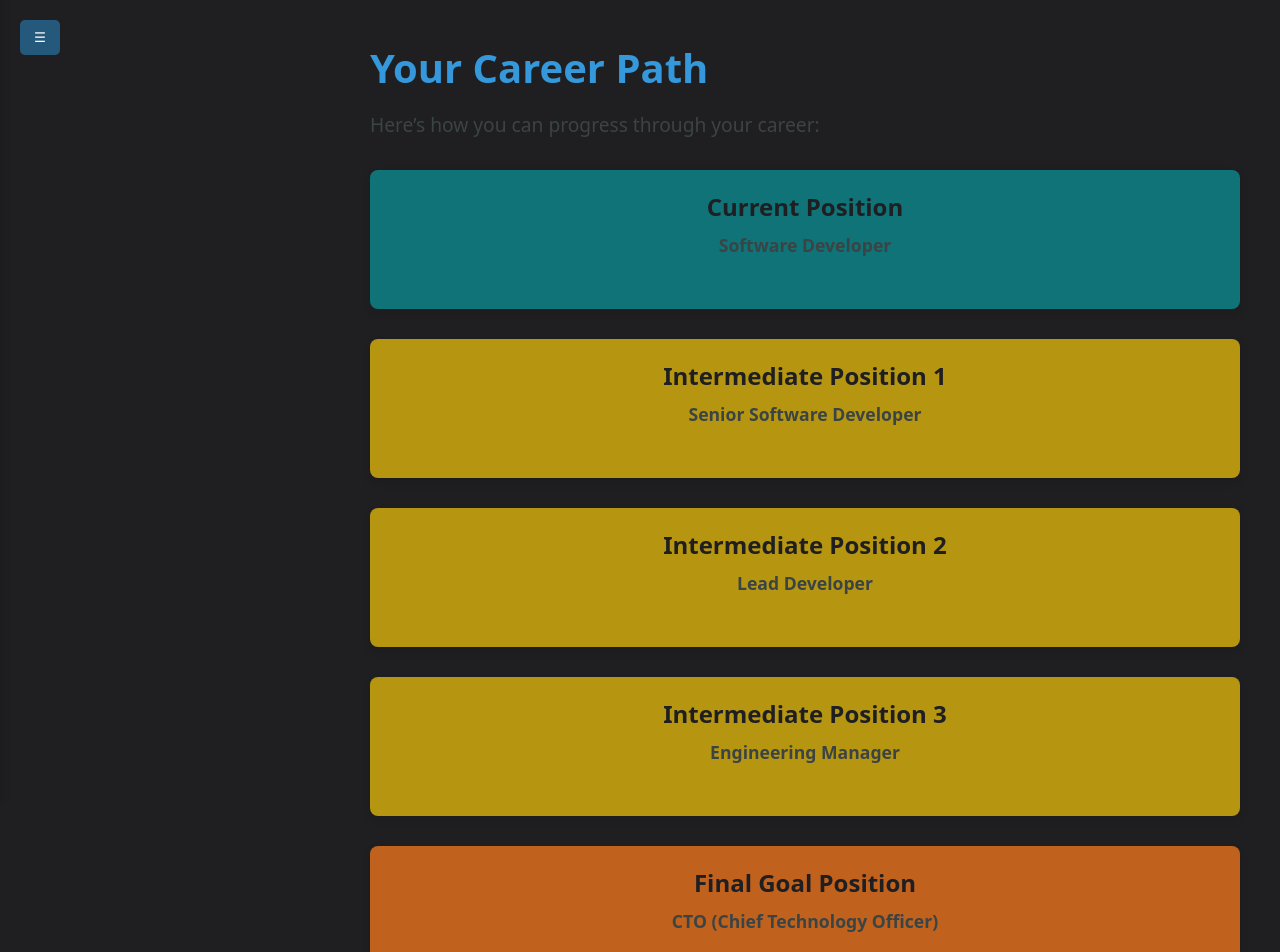
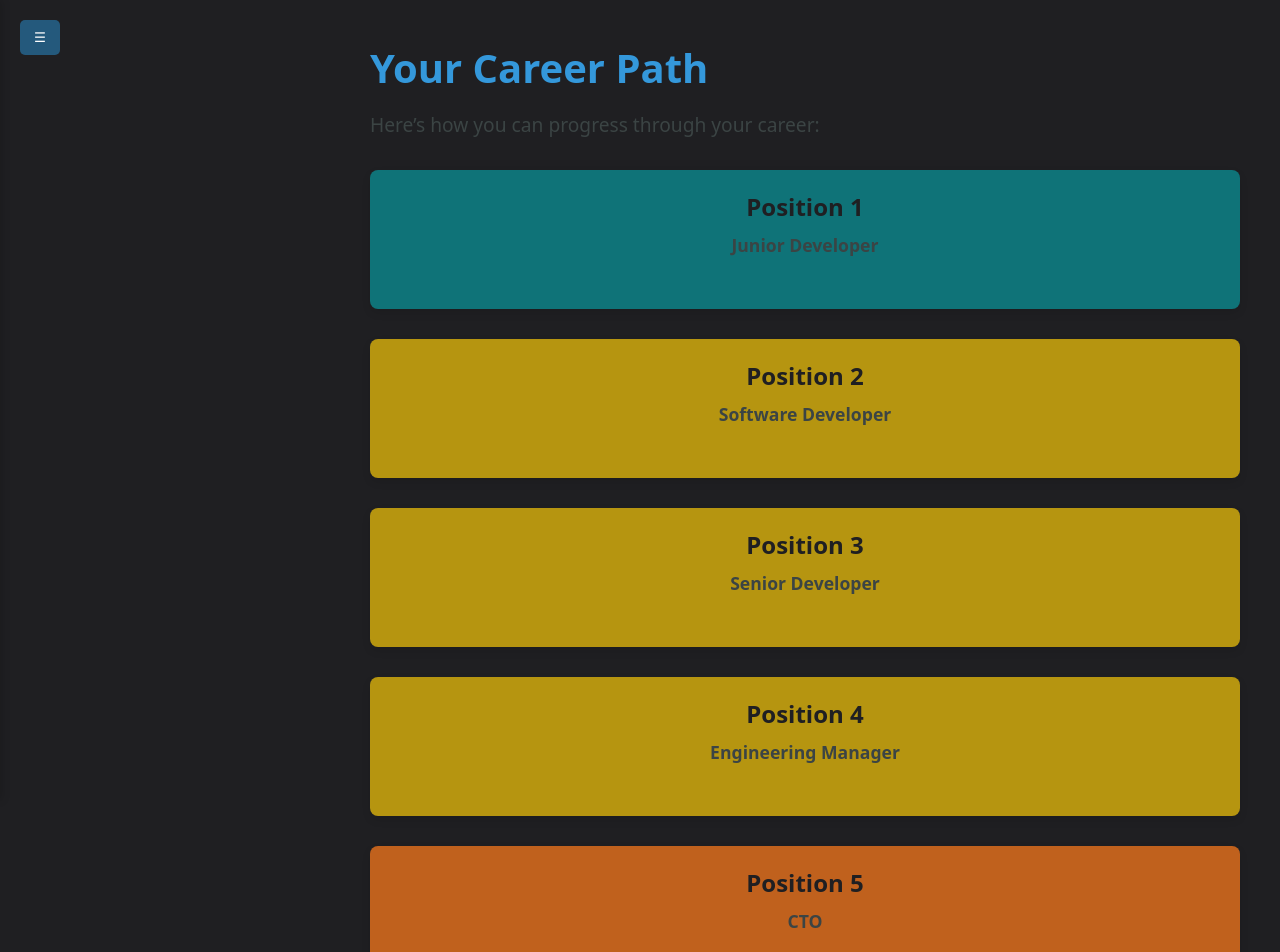
Before and after one commit to Qiyueyue123/SAP-AInonsense, a React (Vite) app in the folder frontend/: page /career-path in a window 1280 px wide. Shown: the top 952 px of the page. Built offline with nearby package versions, Linux system fonts and the light colour scheme; no server answers; sample sign-in values are in the browser's storage.

Commit message:
Updated Career Path

```diff
--- a/frontend/src/pages/CareerPath.jsx
+++ b/frontend/src/pages/CareerPath.jsx
@@ -1,32 +1,87 @@
-import { useState } from "react";
+import React from "react";
 import SidebarNav from "../components/sidenav";
-import "./careerPath.css"; // Import the custom CSS file for the career path page
+import "./careerPath.css";
+import api from "../axios";
 
-export default function CareerPath() {
-  // State for the job titles
-  const [jobTitles, setJobTitles] = useState({
-    current: "Software Developer",
-    intermediate1: "Senior Software Developer",
-    intermediate2: "Lead Developer",
-    intermediate3: "Engineering Manager",
-    final: "CTO (Chief Technology Officer)",
+class CareerPath extends React.Component {
+  constructor(props) {
+    super(props);
+
+    this.state = {
+      editing: false,
+      jobTitles:["Junior Developer","Software Developer","Senior Developer","Engineering Manager","CTO"]
+
+    };
+  }
+
+  async componentDidMount() {
+  var self = this;
+  try {
+    var response = await api.get("http://localhost:5000/career-path");
+    var careerPath = response.data.careerPath;
+    self.setState({ jobTitles: careerPath });
+  } catch (error) {
+    console.error("Error fetching career path:", error);
+  }
+}
+
+  toggleEdit() {
+    this.setState({ editing: true });
+  }
+
+  cancelEdit() {
+    this.setState({ editing: false });
+  }
+
+  handleInputChange(event, index) {
+    var updatedTitles = [...this.state.jobTitles];
+    updatedTitles[index] = event.target.value;
+
+    this.setState({
+      jobTitles: updatedTitles
     });
+  }
 
-  // State for editing
-  const [editing, setEditing] = useState(false); // Toggle edit mode
+  handleSave() {
+    // ============================
+    // ✅ INSERT BACKEND CALL HERE
+    // Example: Send updated jobTitles to backend (POST)
+    // ============================
 
-  const handleJobChange = (e, jobPosition) => {
-    setJobTitles((prevTitles) => ({
-      ...prevTitles,
-      [jobPosition]: e.target.value,
-    }));
-  };
+    /*
+    var xhr = new XMLHttpRequest();
+    xhr.open("POST", "http://localhost:5000/setCareerPath/USER_ID", true);
+    xhr.setRequestHeader("Content-Type", "application/json");
+    xhr.send(JSON.stringify(this.state.jobTitles));
+    */
 
-  const handleSave = () => {
-    // Logic to save all changes (for now, we are simply saving in the state)
-    setEditing(false); // Exit edit mode
-  };
+    this.setState({ editing: false });
+  }
+  //We shouldnt need this ah
 
+  renderJobField(label, index, className) {
+    var editing = this.state.editing;
+    var jobTitle = this.state.jobTitles[index];
+
+    return (
+      <div className={className}>
+        <h3>{label}</h3>
+        <div className="job-title">
+          {editing ? (
+            <input
+              type="text"
+              value={jobTitle}
+              onChange={(event) => this.handleInputChange(event, index)}
+            />
+          ) : (
+            <p>{jobTitle}</p>
+          )}
+        </div>
+      </div>
+    );
+  }
+
+  render() {
     return (
     <div className="career-path-container">
       <SidebarNav />
@@ -34,104 +89,45 @@ export default function CareerPath() {
         <h2>Your Career Path</h2>
         <p>Here’s how you can progress through your career:</p>
 
-        {/* Career Path Chain */}
         <div className="career-path-chain">
-          {/* Current Job */}
-          <div className="career-path-item current-job">
-            <h3>Current Position</h3>
+          {this.state.jobTitles.map((job, index) => {
+            const label = `Position ${index + 1}`;
+
+            let className = "career-path-item intermediate-job";
+            if (index === 0) className = "career-path-item current-job";
+            else if (index === this.state.jobTitles.length - 1) className = "career-path-item final-job";
+
+            return (
+              <div key={index} className={className}>
+                <h3>{label}</h3>
                 <div className="job-title">
-              {editing ? (
+                  {this.state.editing ? (
                     <input
                       type="text"
-                  value={jobTitles.current}
-                  onChange={(e) => handleJobChange(e, "current")}
+                      value={job}
+                      onChange={(event) => this.handleInputChange(event, index)}
                     />
                   ) : (
-                <p>{jobTitles.current}</p>
+                    <p>{job}</p>
                   )}
                 </div>
               </div>
-
-          {/* Intermediate Jobs */}
-          <div className="career-path-item intermediate-job">
-            <h3>Intermediate Position 1</h3>
-            <div className="job-title">
-              {editing ? (
-                <input
-                  type="text"
-                  value={jobTitles.intermediate1}
-                  onChange={(e) => handleJobChange(e, "intermediate1")}
-                />
-              ) : (
-                <p>{jobTitles.intermediate1}</p>
-              )}
-            </div>
+            );
+          })}
         </div>
 
-          <div className="career-path-item intermediate-job">
-            <h3>Intermediate Position 2</h3>
-            <div className="job-title">
-              {editing ? (
-                <input
-                  type="text"
-                  value={jobTitles.intermediate2}
-                  onChange={(e) => handleJobChange(e, "intermediate2")}
-                />
-              ) : (
-                <p>{jobTitles.intermediate2}</p>
-              )}
-            </div>
-          </div>
-
-          <div className="career-path-item intermediate-job">
-            <h3>Intermediate Position 3</h3>
-            <div className="job-title">
-              {editing ? (
-                <input
-                  type="text"
-                  value={jobTitles.intermediate3}
-                  onChange={(e) => handleJobChange(e, "intermediate3")}
-                />
-              ) : (
-                <p>{jobTitles.intermediate3}</p>
-              )}
-            </div>
-          </div>
-
-          {/* Final Job */}
-          <div className="career-path-item final-job">
-            <h3>Final Goal Position</h3>
-            <div className="job-title">
-              {editing ? (
-                <input
-                  type="text"
-                  value={jobTitles.final}
-                  onChange={(e) => handleJobChange(e, "final")}
-                />
-              ) : (
-                <p>{jobTitles.final}</p>
-              )}
-            </div>
-          </div>
-        </div>
-
-        {/* Edit Button */}
-        {!editing && (
-          <button className="edit-button" onClick={() => setEditing(true)}>
+        {!this.state.editing && (
+          <button className="edit-button" onClick={this.toggleEdit.bind(this)}>
             Edit Job Titles
           </button>
         )}
 
-        {/* Save Changes Button */}
-        {editing && (
+        {this.state.editing && (
           <div className="save-cancel-container">
-            <button className="save-button" onClick={handleSave}>
+            <button className="save-button" onClick={this.handleSave.bind(this)}>
               Save Changes
             </button>
-            <button
-              className="cancel-button"
-              onClick={() => setEditing(false)}
-            >
+            <button className="cancel-button" onClick={this.cancelEdit.bind(this)}>
               Cancel
             </button>
           </div>
@@ -140,3 +136,6 @@ export default function CareerPath() {
     </div>
   );
   }
+}
+
+export default CareerPath;
--- a/frontend/src/pages/Stats.jsx
+++ b/frontend/src/pages/Stats.jsx
@@ -115,19 +115,20 @@ export default function Stats() {
 
         {/* Middle: Chatbot */}
         <div
-          style={{
+            style={{
             background: "#f7f7f7",
             borderRadius: "6px",
             flex: 1.5,
             minHeight: "500px",
+            maxHeight: "600px", // ✅ limit height to allow scrolling
             minWidth: "500px",
             display: "flex",
             flexDirection: "column",
             alignItems: "center",
             justifyContent: "flex-start",
             padding: "1rem",
-            overflowY: "auto",
-          }}
+            overflowY: "auto", // ✅ enables vertical scroll
+  }}
         >
           <h4>CHATBOT</h4>
           <Chatbot />
```
Also changed, not shown: 1 other file (tests, documents, lock files or other folders). Lines whose indentation alone changed are shown as unchanged.
